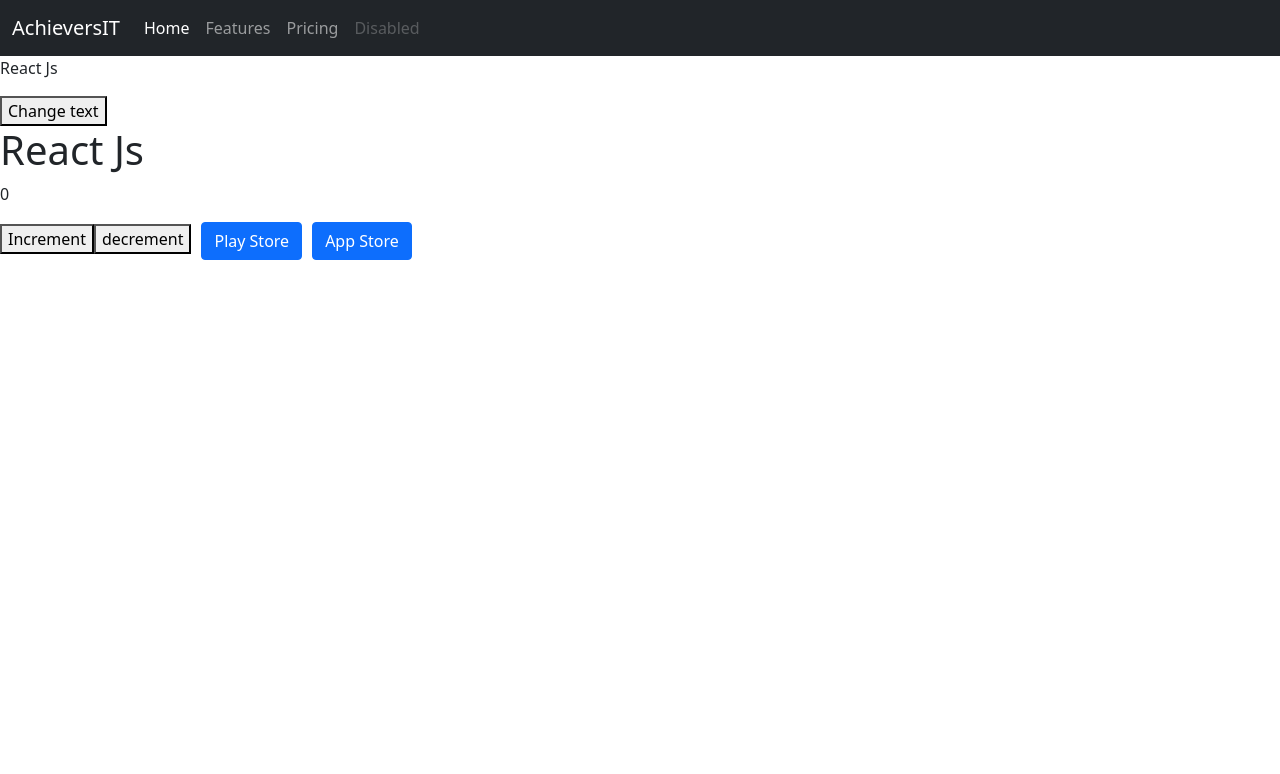
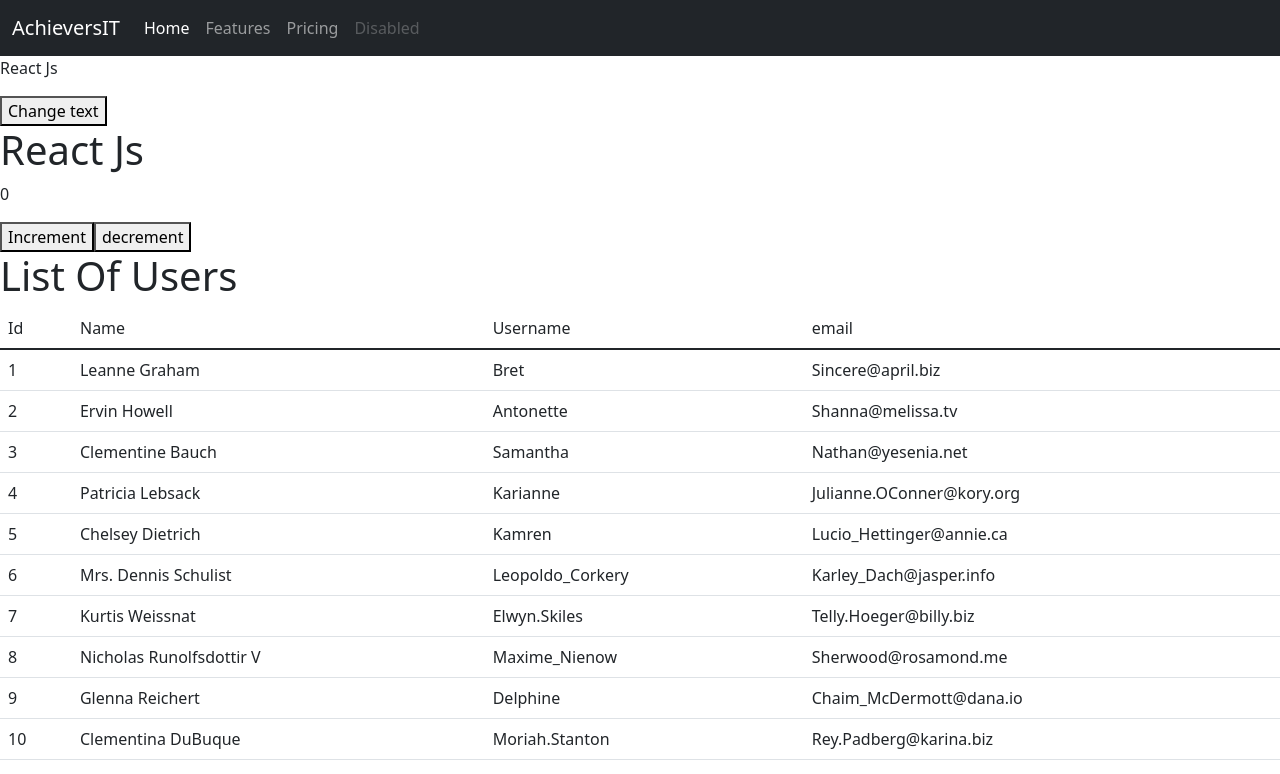
Before and after one commit to siva-vadlamuri/ait-13102021-reactjs, a React (Create React App) app: page / in a window 1280 px wide. Shown: the top 774 px of the page. Built offline with nearby package versions, Linux system fonts and the light colour scheme.

Commit message:
list-keys

```diff
--- a/src/App.js
+++ b/src/App.js
@@ -1,6 +1,7 @@
 import React from "react";
 import Button from "./Components/Button";
 import Header from "./Components/Header";
+import Users from "./Components/Users/Users";
 
 const name = "React Js";
 class App extends React.Component {
@@ -39,8 +40,9 @@
         >
           decrement
         </button>
-        <Button name="Play Store" />
-        <Button name="App Store" />
+        {/* <Button name="Play Store" />
+        <Button name="App Store" /> */}
+        <Users />
       </div>
     );
   }
--- /dev/null
+++ b/src/Components/Users/Users.js
@@ -0,0 +1,271 @@
+import React from "react";
+import hook from "../../assets/Images/react-hooks.jpg";
+
+class Users extends React.Component {
+  state = {
+    users: [
+      {
+        id: 1,
+        name: "Leanne Graham",
+        username: "Bret",
+        email: "Sincere@april.biz",
+        address: {
+          street: "Kulas Light",
+          suite: "Apt. 556",
+          city: "Gwenborough",
+          zipcode: "92998-3874",
+          geo: {
+            lat: "-37.3159",
+            lng: "81.1496",
+          },
+        },
+        phone: "1-770-736-8031 x56442",
+        website: "hildegard.org",
+        company: {
+          name: "Romaguera-Crona",
+          catchPhrase: "Multi-layered client-server neural-net",
+          bs: "harness real-time e-markets",
+        },
+      },
+      {
+        id: 2,
+        name: "Ervin Howell",
+        username: "Antonette",
+        email: "Shanna@melissa.tv",
+        address: {
+          street: "Victor Plains",
+          suite: "Suite 879",
+          city: "Wisokyburgh",
+          zipcode: "90566-7771",
+          geo: {
+            lat: "-43.9509",
+            lng: "-34.4618",
+          },
+        },
+        phone: "010-692-6593 x09125",
+        website: "anastasia.net",
+        company: {
+          name: "Deckow-Crist",
+          catchPhrase: "Proactive didactic contingency",
+          bs: "synergize scalable supply-chains",
+        },
+      },
+      {
+        id: 3,
+        name: "Clementine Bauch",
+        username: "Samantha",
+        email: "Nathan@yesenia.net",
+        address: {
+          street: "Douglas Extension",
+          suite: "Suite 847",
+          city: "McKenziehaven",
+          zipcode: "59590-4157",
+          geo: {
+            lat: "-68.6102",
+            lng: "-47.0653",
+          },
+        },
+        phone: "1-463-123-4447",
+        website: "ramiro.info",
+        company: {
+          name: "Romaguera-Jacobson",
+          catchPhrase: "Face to face bifurcated interface",
+          bs: "e-enable strategic applications",
+        },
+      },
+      {
+        id: 4,
+        name: "Patricia Lebsack",
+        username: "Karianne",
+        email: "Julianne.OConner@kory.org",
+        address: {
+          street: "Hoeger Mall",
+          suite: "Apt. 692",
+          city: "South Elvis",
+          zipcode: "53919-4257",
+          geo: {
+            lat: "29.4572",
+            lng: "-164.2990",
+          },
+        },
+        phone: "493-170-9623 x156",
+        website: "kale.biz",
+        company: {
+          name: "Robel-Corkery",
+          catchPhrase: "Multi-tiered zero tolerance productivity",
+          bs: "transition cutting-edge web services",
+        },
+      },
+      {
+        id: 5,
+        name: "Chelsey Dietrich",
+        username: "Kamren",
+        email: "Lucio_Hettinger@annie.ca",
+        address: {
+          street: "Skiles Walks",
+          suite: "Suite 351",
+          city: "Roscoeview",
+          zipcode: "33263",
+          geo: {
+            lat: "-31.8129",
+            lng: "62.5342",
+          },
+        },
+        phone: "(254)954-1289",
+        website: "demarco.info",
+        company: {
+          name: "Keebler LLC",
+          catchPhrase: "User-centric fault-tolerant solution",
+          bs: "revolutionize end-to-end systems",
+        },
+      },
+      {
+        id: 6,
+        name: "Mrs. Dennis Schulist",
+        username: "Leopoldo_Corkery",
+        email: "Karley_Dach@jasper.info",
+        address: {
+          street: "Norberto Crossing",
+          suite: "Apt. 950",
+          city: "South Christy",
+          zipcode: "23505-1337",
+          geo: {
+            lat: "-71.4197",
+            lng: "71.7478",
+          },
+        },
+        phone: "1-477-935-8478 x6430",
+        website: "ola.org",
+        company: {
+          name: "Considine-Lockman",
+          catchPhrase: "Synchronised bottom-line interface",
+          bs: "e-enable innovative applications",
+        },
+      },
+      {
+        id: 7,
+        name: "Kurtis Weissnat",
+        username: "Elwyn.Skiles",
+        email: "Telly.Hoeger@billy.biz",
+        address: {
+          street: "Rex Trail",
+          suite: "Suite 280",
+          city: "Howemouth",
+          zipcode: "58804-1099",
+          geo: {
+            lat: "24.8918",
+            lng: "21.8984",
+          },
+        },
+        phone: "210.067.6132",
+        website: "elvis.io",
+        company: {
+          name: "Johns Group",
+          catchPhrase: "Configurable multimedia task-force",
+          bs: "generate enterprise e-tailers",
+        },
+      },
+      {
+        id: 8,
+        name: "Nicholas Runolfsdottir V",
+        username: "Maxime_Nienow",
+        email: "Sherwood@rosamond.me",
+        address: {
+          street: "Ellsworth Summit",
+          suite: "Suite 729",
+          city: "Aliyaview",
+          zipcode: "45169",
+          geo: {
+            lat: "-14.3990",
+            lng: "-120.7677",
+          },
+        },
+        phone: "586.493.6943 x140",
+        website: "jacynthe.com",
+        company: {
+          name: "Abernathy Group",
+          catchPhrase: "Implemented secondary concept",
+          bs: "e-enable extensible e-tailers",
+        },
+      },
+      {
+        id: 9,
+        name: "Glenna Reichert",
+        username: "Delphine",
+        email: "Chaim_McDermott@dana.io",
+        address: {
+          street: "Dayna Park",
+          suite: "Suite 449",
+          city: "Bartholomebury",
+          zipcode: "76495-3109",
+          geo: {
+            lat: "24.6463",
+            lng: "-168.8889",
+          },
+        },
+        phone: "(775)976-6794 x41206",
+        website: "conrad.com",
+        company: {
+          name: "Yost and Sons",
+          catchPhrase: "Switchable contextually-based project",
+          bs: "aggregate real-time technologies",
+        },
+      },
+      {
+        id: 10,
+        name: "Clementina DuBuque",
+        username: "Moriah.Stanton",
+        email: "Rey.Padberg@karina.biz",
+        address: {
+          street: "Kattie Turnpike",
+          suite: "Suite 198",
+          city: "Lebsackbury",
+          zipcode: "31428-2261",
+          geo: {
+            lat: "-38.2386",
+            lng: "57.2232",
+          },
+        },
+        phone: "024-648-3804",
+        website: "ambrose.net",
+        company: {
+          name: "Hoeger LLC",
+          catchPhrase: "Centralized empowering task-force",
+          bs: "target end-to-end models",
+        },
+      },
+    ],
+  };
+
+  render() {
+    return (
+      <div>
+        <h1>List Of Users</h1>
+        <table className="table">
+          <thead>
+            <tr>
+              <td>Id</td>
+              <td>Name</td>
+              <td>Username</td>
+              <td>email</td>
+            </tr>
+          </thead>
+          <tbody>
+            {this.state.users.map((user) => (
+              <tr key={user.id}>
+                <td>{user.id}</td>
+                <td>{user.name}</td>
+                <td>{user.username}</td>
+                <td>{user.email}</td>
+              </tr>
+              //   <p>{user.name}</p>
+            ))}
+          </tbody>
+        </table>
+        {/* Image  React Hooks */}
+        <img width={200} height={200} src={hook} alt="hook" />
+      </div>
+    );
+  }
+}
+export default Users;
```
Also changed, not shown: src/assets/Images/react-hooks.jpg (added).
